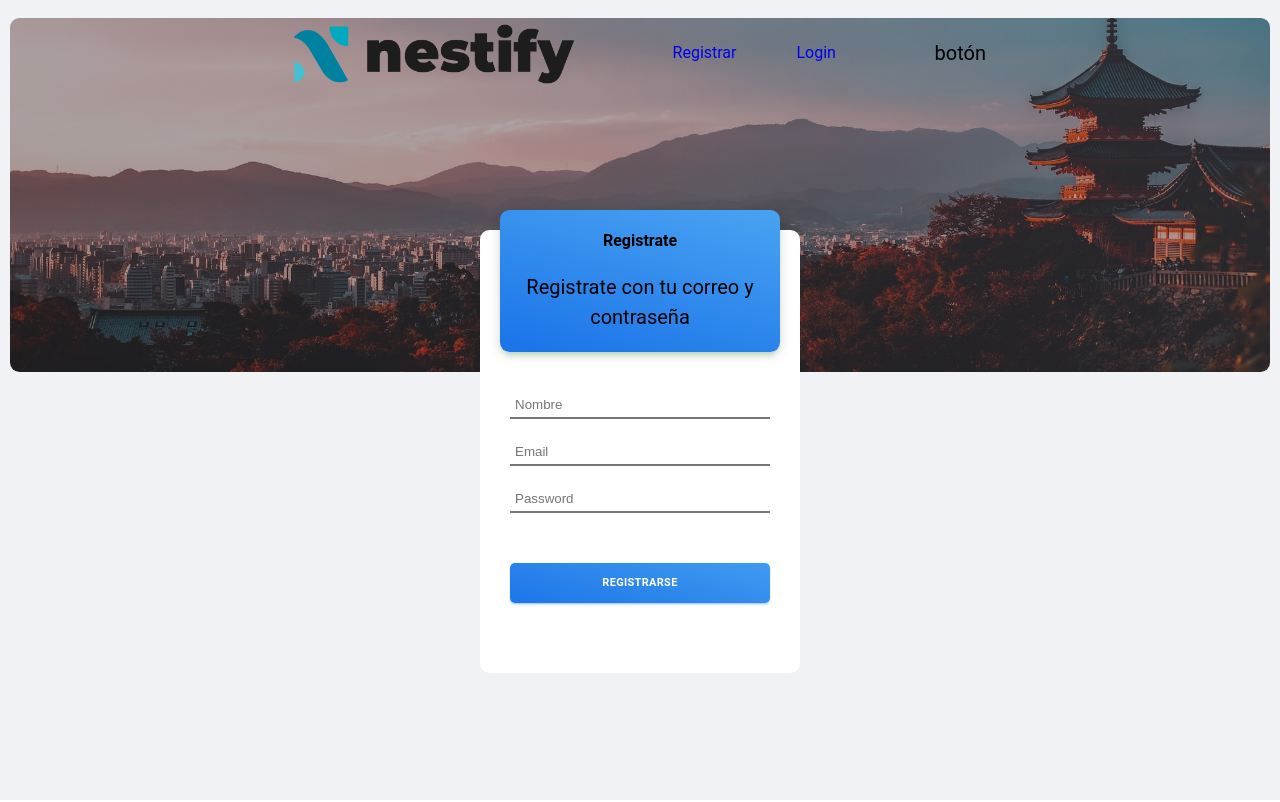
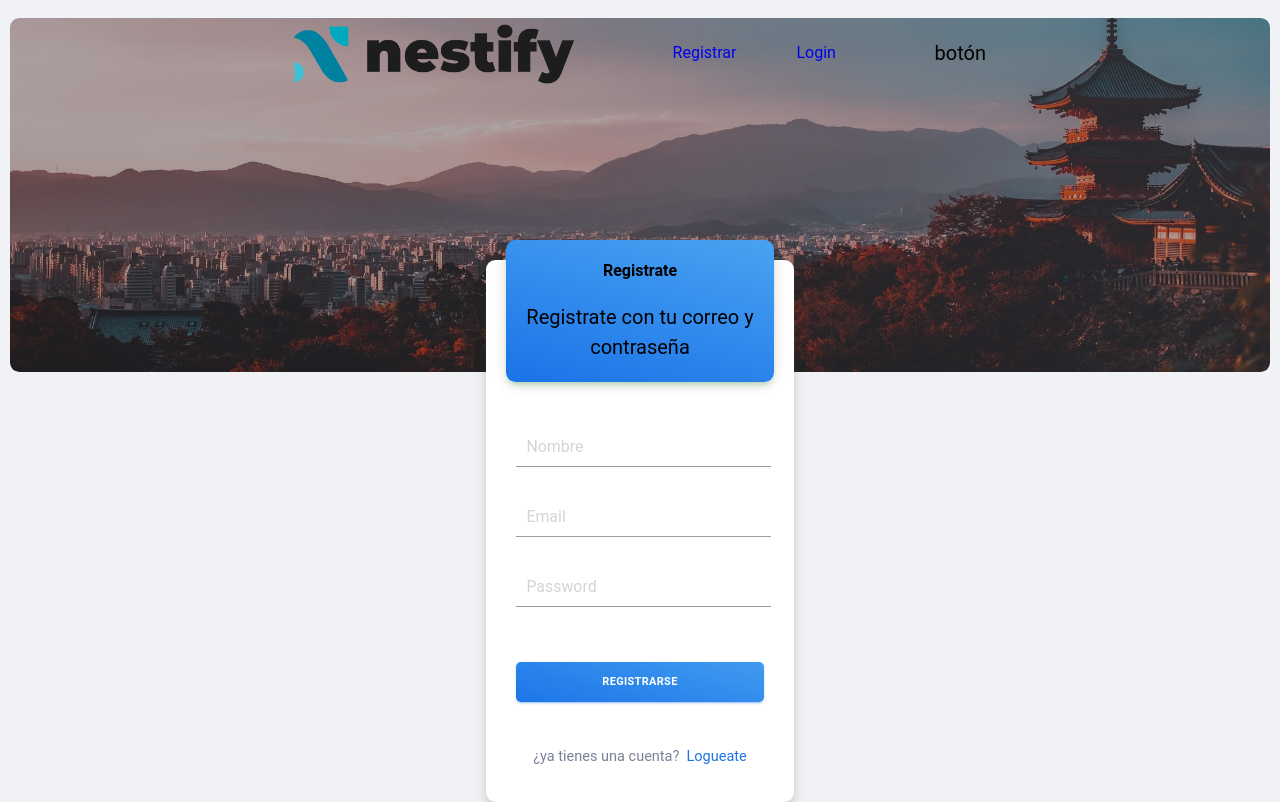
Before and after one commit to sebastianacunam/jhg-yod, a React (Vite) app in the folder frontend/: page /register in a window 1280 px wide. Built offline with nearby package versions, Linux system fonts and the light colour scheme.

Commit message:
form register almost done

```diff
--- a/frontend/src/assets/scss/layout/_formRegister.scss
+++ b/frontend/src/assets/scss/layout/_formRegister.scss
@@ -1,24 +1,24 @@
 .bg-form-register{
     display: flex;
     justify-content: center;
-    margin-top: -160px;
+    margin-top: -110px;
 }
 
 .container-form-register{
     display: flex;
     flex-direction: column;
     height: auto;
-    width: 25%;
+    width: 24%;
     padding: 20px;
     background-color: #ffffff;
-    transition: box-shadow 300ms cubic-bezier(0.4, 0, 0.2, 1) 0ms;
     border-radius: 9.5px;
+    margin-top: -20px;
+    box-shadow: 0rem 0.25rem 1.25rem 0rem rgba(0, 0, 0, 0.14),0rem 0.4375rem 0.625rem -0.3125rem rgba(76, 175, 79, 0.4);
 }
 
 .info-register{
     display: flex;
     flex-direction: column;
-
 }
 
 .info-container{
@@ -38,14 +38,51 @@
     margin-top: 20px;
 }
 
+.input-group{
+    font-size: 1.59rem;
+    position: relative;
+    margin: 15px 0;
+    --primary: #2196f3
+}
+
 .input-register{
-    // background-color: green;
-    margin: 10px 0;
+    all: unset;
+    width: 95%;
+    color: black;
+    padding: 1rem;
+    border: 1px solid #9e9e9e;
     border-top: none;
     border-left: none;
-    border-right: none;
-    border: 0 1px 0 0 solid;
-    padding: 5px;
+    border-right : none;
+    transition: 150ms
+    cubic-bezier(0.4, 0, 0.2, 1);
+}
+
+.label-register{
+    position: absolute;
+    top: 1rem;
+    left: 1rem;
+    color: #d4d4d4;
+    pointer-events: none;
+    transition: 150ms
+    cubic-bezier(0.4, 0, 0.2, 1);
+}
+
+.input-register:focus{
+    border: 1px solid
+    var(--primary);
+    border-top: none;
+    border-left: none;
+    border-right : none;
+}
+
+.input-register:is(:focus, :valid) ~ label {
+    transform:
+        translateY(-120%)
+        scale(0.7);
+    background-color: white;
+    padding-inline: 0.3rem;
+    color: var(--primary);
 }
 
 
@@ -61,7 +98,6 @@
     letter-spacing: 0.02857em;
     min-width: 64px;
     width: 100%;
-
     justify-content: center;
     align-items: center;
     font-size: 1.1rem;
@@ -81,3 +117,28 @@
     height: 40px;
     margin: 40px 0;
 }
+
+.register-form-error{
+    font-size: 12px;
+    color: red;
+    margin-top: 10px;
+    margin-bottom: -10px;
+}
+
+.box-login-register{
+    margin: -10px 0;
+    display: flex;
+    flex-direction: row;
+    justify-content: center;
+    font-size: 8px;
+}
+
+.info-login-register{
+    font-size: 14.5px;
+    color: #7b809a;
+}
+
+.info-login-register2{
+    font-size: 14.5px;
+    color: #1A73E8;
+}
--- a/frontend/src/components/CommonComponents/FormRegister/FormRegister.jsx
+++ b/frontend/src/components/CommonComponents/FormRegister/FormRegister.jsx
@@ -1,84 +1,97 @@
-import { useState, React} from 'react'
-import { useDispatch } from 'react-redux'
-import { useNavigate } from 'react-router'
-import swal from 'sweetalert'
-import validateEmail from '../../../middleware/validateEmail'
-import validatePassword from '../../../middleware/validatePassword'
-import { registerUser } from '../../../redux/actions/actionUser'
-import '../../../assets/scss/layout/_formRegister.scss'
+import { useState, useEffect } from 'react';
+import { useDispatch } from 'react-redux';
+import { useNavigate } from 'react-router';
+import swal from 'sweetalert';
+import { registerUser } from '../../../redux/actions/actionUser';
+import validateRegister from '../../../middleware/validateRegister';
+import { Link } from 'react-router-dom'
+import '../../../assets/scss/layout/_formRegister.scss';
 
 export default function FromRegister() {
+  const dispatch = useDispatch();
+  const navigate = useNavigate();
 
-    const dispatch = useDispatch()
-    const navigate = useNavigate()
-
+  const [errors, setErrors] = useState({});
   const [estado, setEstado] = useState({
-        email: "",
-        name: "",
-        password1: "",
-    })
-    const [state, setEstate] = useState(false)
-
-    const [errors, setErrors] = useState([])
+    email: '',
+    name: '',
+    password1: '',
+  });
 
   const handleSubmitR = (e) => {
-        e.preventDefault()
+    e.preventDefault();
 
-        if (
-          !estado.email ||
-          !estado.name ||
-          !estado.password1
-        )
-          setErrors([0, "Hay campos vacíos"])
-        else if (estado?.name.length < 3 || estado?.name.length > 40)
-          setErrors([1, "El nombre de usuario debe tener entre 3 y 10 caracteres"])
-        else if (validateEmail(estado?.email)) setErrors([2, "E-mail inválido"])
-        else if (validatePassword(estado?.password1))
-          estado?.password1.length < 8
-            ? setErrors([3, "Tu password debe tener al menos 8 caracteres"])
-            : setErrors([3, "Password inválido"])
-        else {
-          setErrors([])
-          dispatch(registerUser(estado))
-          swal("", "Registrado con éxito, confirma tu email!", "success");
-          navigate("/")
+    if (Object.values(errors).some((error) => error !== '')) {
+      alert('Faltan campos por completar.');
+    } else {
+      swal('', 'Registrado con éxito, confirma tu email', 'success');
+      dispatch(registerUser(estado));
+      setEstado({
+        email: '',
+        name: '',
+        password1: '',
+      });
+      navigate('/')
     }
-    }
+  };
 
   const handleChange = (e) => {
-        e.preventDefault()
+    e.preventDefault();
+
     setEstado({
       ...estado,
       [e.target.name]: e.target.value,
-        })
+    });
+  };
 
-        setErrors({
-          ...errors,
-          name: '',
-          email: '',
-          password1: ''
-      })
-        console.log(e.target.value)
+  useEffect(() => {
+    if (Object.values(estado).some((value) => value !== '')) {
+      setErrors(validateRegister(estado));
     }
+  }, [estado]);
 
 
   return (
-        <div className='bg-form-register'>
-            <section className='container-form-register'>
-              <div className='info-register'>
-                <div className='info-container'>
+    <div className="bg-form-register">
+      <section className="container-form-register">
+        <div className="info-register">
+          <div className="info-container">
             <h4>Registrate</h4>
             <p>Registrate con tu correo y contraseña</p>
           </div>
-                <form className='form-register' onSubmit={handleSubmitR}>
-                    <input className='input-register' type="text" name='name' onChange={handleChange} value={estado?.name} id="name" placeholder='Nombre'/>
-                    <input className='input-register' type="text" name="email" onChange={handleChange} value={estado?.email} id="email" placeholder='Email'/>
-                    <input className='input-register' type="text" name="password1" onChange={handleChange} value={estado?.password1} id="password1" placeholder='Password'/>
-                    <button className='btn-register'>registrarse</button>
+          <form className="form-register" onSubmit={handleSubmitR}>
+            <div className='input-group'>
+              <input className="input-register" required type="text" id='name' name="name" onChange={handleChange} value={estado.name}/>
+              <label className='label-register' htmlFor="name">Nombre</label>
+              {errors.name && <p className='register-form-error'>{errors.name}</p>}
+            </div>
+
+            <div className='input-group'>
+              <input className="input-register" required type="text" id='email' name="email" onChange={handleChange} value={estado.email}/>
+              <label className='label-register' htmlFor="name">Email</label>
+              {errors.email && <p className='register-form-error'>{errors.email}</p>}
+            </div>
+
+            <div className='input-group'>
+              <input className="input-register" required type="text" id='password1' name="password1" onChange={handleChange} value={estado.password1}/>
+              <label className='label-register' htmlFor="name">Password</label>
+              {errors.password1 && <p className='register-form-error'>{errors.password1}</p>}
+            </div>
+
+            <button className="btn-register">Registrarse</button>
+            <div className='box-login-register'>
+              <div>
+              <p className='info-login-register'>¿ya tienes una cuenta?&nbsp;&nbsp;</p>
+              </div>
+              <div>
+                <Link to='/login'>
+                  <p className='info-login-register2'>Logueate</p>
+                </Link>
+              </div>
+            </div>
           </form>
-
         </div>
       </section>
     </div>
-    )
+  );
 }
--- /dev/null
+++ b/frontend/src/middleware/validateRegister.js
@@ -0,0 +1,28 @@
+export default function validateRegister(input){
+    let errors = {}
+    // const onlyMail = "[^@\s]+@[^@\s]+\.[^@\s]+"
+    const onlyMail = "[a-zA-Z0-9._%+-]+@[a-zA-Z0-9.-]+\.[a-zA-Z]{2,}"
+    // const onlyMail = "/^[\w.-]+@[a-zA-Z\d.-]+\.[a-zA-Z]{2,}$/"
+    if (!input.name){
+        errors.name = 'Campo requerido'
+    } else {
+        errors.name = ''
+    }
+
+    if (!input.email) {
+        errors.email = 'Campo requerido'
+    } else if (!input.email.match(onlyMail)){
+        errors.email = 'Mail inválido'
+    }else {
+        errors.email = ''
+    }
+
+    if (!input.password1){
+        errors.password1 = 'Campo requerido'
+    } else {
+        errors.password1 = ''
+    }
+
+    return errors
+
+}
```
Lines whose indentation alone changed are shown as unchanged.
